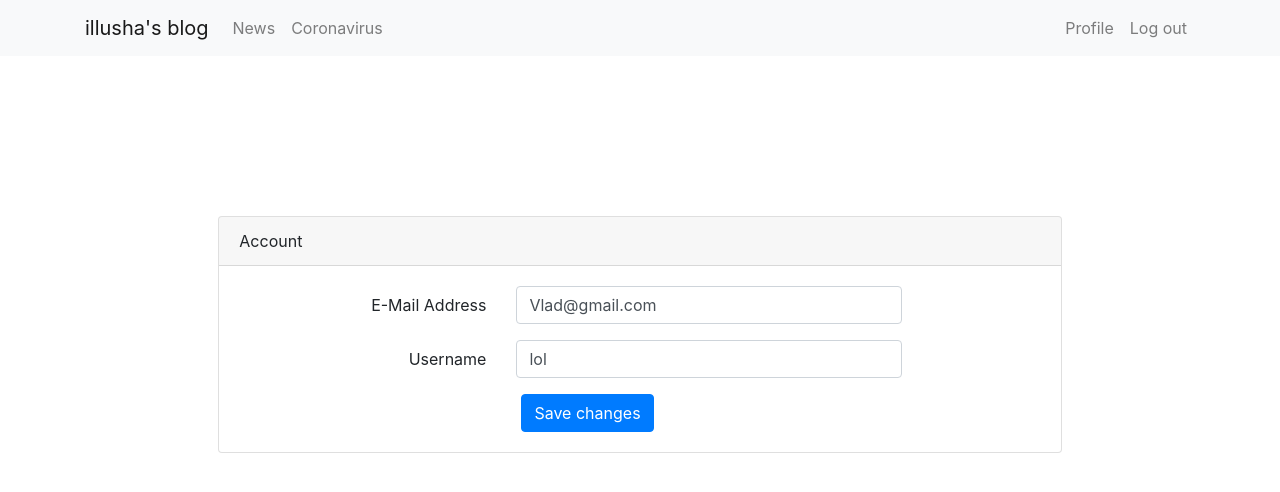
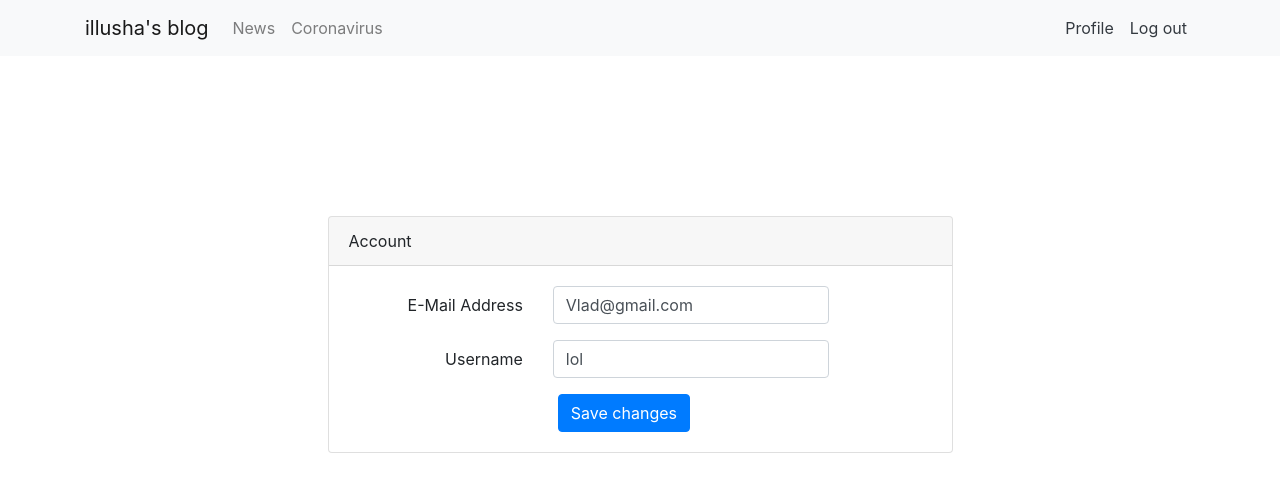
Before and after one commit to GaLaxY1101/Blog, a Django app: page /account/ in a window 1280 px wide. Shown: the top 492 px of the page. Run offline with Django 3.2, Linux system fonts and the light colour scheme; a user stored in the database is signed in; some libraries are stand-ins or nearby versions.

Commit message:
Succed message in account. A bit change design

```diff
--- a/account/templates/account/account.html
+++ b/account/templates/account/account.html
@@ -4,7 +4,7 @@
 <form class="my-form" style="margin-top: 20vh;" method="post">{% csrf_token %}
     <div class="cotainer">
         <div class="row justify-content-center">
-            <div class="col-md-8">
+            <div class="col-md-6">
                     <div class="card">
                         <div class="card-header">Account</div>
                         <div class="card-body">
@@ -40,6 +40,10 @@
                                         </div>
                                     {% endif %}
                                 </div>
+                                {% if success_message %}
+                                    <p style="color: green; padding-left: 46vh; font-size: 20px; font-weight:bold;">{{success_message}}
+                                    </p>
+                                {% endif %}
                                     <div class="col-md-6 offset-md-4">
                                         <button type="submit" class="btn btn-primary">
                                         Save changes
--- a/account/templates/account/login.html
+++ b/account/templates/account/login.html
@@ -6,7 +6,7 @@
 <form class="my-form" style="margin-top: 20vh;" method="post">{% csrf_token %}
     <div class="cotainer">
         <div class="row justify-content-center">
-            <div class="col-md-8">
+            <div class="col-md-6">
                     <div class="card">
                         <div class="card-header">Log in</div>
                         <div class="card-body">
--- a/account/templates/account/register.html
+++ b/account/templates/account/register.html
@@ -4,7 +4,7 @@
 <form class="my-form" style="margin-top: 20vh;" method="post">{% csrf_token %}
     <div class="cotainer">
         <div class="row justify-content-center">
-            <div class="col-md-8">
+            <div class="col-md-6">
                     <div class="card">
                         <div class="card-header">Register</div>
                         <div class="card-body">
--- a/account/views.py
+++ b/account/views.py
@@ -61,6 +61,7 @@ def account_view(request):
 		form = AccountUpdateForm(request.POST, instance = request.user)
 		if form.is_valid():
 			form.save()
+			context['success_message'] = 'Updated'
 	else:
 		form = AccountUpdateForm(
 			initial = {
--- a/templates/snippets/header.html
+++ b/templates/snippets/header.html
@@ -12,13 +12,13 @@
             </div>
             {% if request.user.is_authenticated %}
             <div class="navbar-nav ml-auto">
-                <a href="{% url 'account' %}" class="nav-item nav-link">Profile</a>
-                <a href="{% url 'logout' %}" class="nav-item nav-link">Log out</a>
+                <a href="{% url 'account' %}" class="nav-item nav-link text-dark">Profile</a>
+                <a href="{% url 'logout' %}" class="nav-item nav-link text-dark">Log out</a>
             </div>
             {% else %}
             <div class="navbar-nav ml-auto">
-                <a href="{% url 'login' %}" class="nav-item nav-link">Login</a>
-                <a href="{% url 'register' %}" class="nav-item nav-link">Register</a>
+                <a href="{% url 'login' %}" class="nav-item nav-link text-dark">Login</a>
+                <a href="{% url 'register' %}" class="nav-item nav-link text-dark">Register</a>
             </div>
             {% endif %}
         </div>
```
Also changed, not shown: db.sqlite3.
